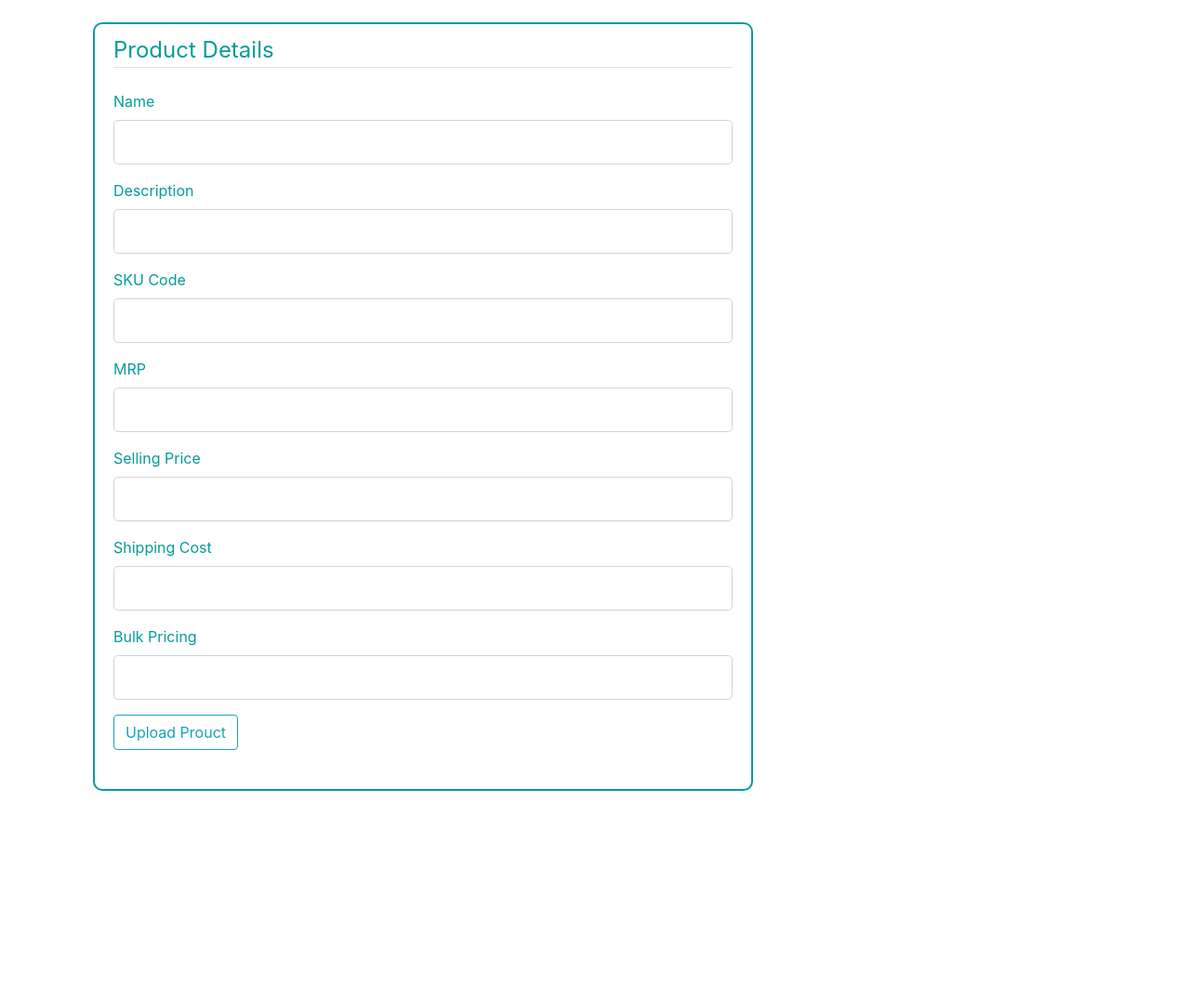
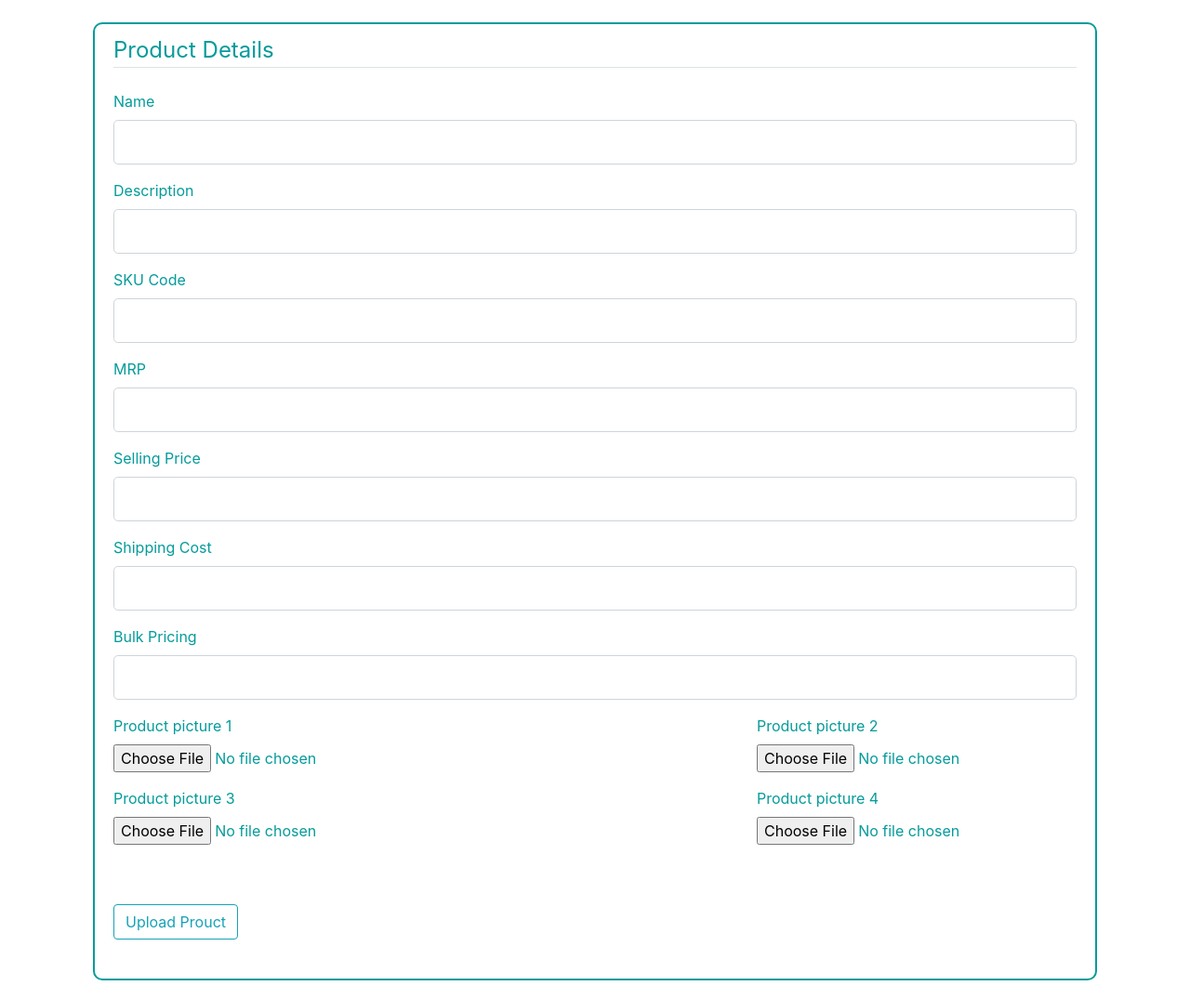
Before and after one commit to teampowstik/seller-end, a Flask app: page /upload-product in a window 1280 px wide. Shown: the part 56-1131 px from the top of the page at 93% size. Before the commit the page ends 907 px from the top, so only its background shows below. Run offline with Flask 2, Linux system fonts and the light colour scheme; a user stored in the database is signed in; some libraries are stand-ins or nearby versions.

Commit message:
Build: Image uplaod options

```diff
--- a/flaskFile/__init__.py
+++ b/flaskFile/__init__.py
@@ -28,4 +28,7 @@ def createApp(configClass=Config):
     from flaskFile.product.routes import product
     app.register_blueprint(product)
 
+    with app.app_context():
+        db.create_all()
+
     return app
--- a/flaskFile/config.py
+++ b/flaskFile/config.py
@@ -3,3 +3,4 @@ import os
 class Config:
     SECRET_KEY = '5791628bb0b130c676dfde280ba245'
     SQLALCHEMY_DATABASE_URI = 'sqlite:///site.db'
+    # UPLOAD_FOLDER='C:\\Users\\siddpc\\OneDrive\\Desktop\\POWSTIK\\seller-end\\flaskFile\\static\\product_images\\'
--- a/flaskFile/general/routes.py
+++ b/flaskFile/general/routes.py
@@ -7,6 +7,6 @@ general = Blueprint('general', __name__)
 def home():
     return render_template('general/home.html', title="Powstik-Seller-Portal")
 
-@general.app_errorhandler(Exception)
-def errorHandler(Exception):
-    return render_template ("general/error.html", title="Error")
+# @general.app_errorhandler(Exception)
+# def errorHandler(Exception):
+#     return render_template ("general/error.html", title="Error")
--- a/flaskFile/models.py
+++ b/flaskFile/models.py
@@ -40,6 +40,11 @@ class Product(db.Model):
     shipping_cost = db.Column(db.Integer, nullable=False)
     bulk_pricing = db.Column(db.Integer, nullable=False)
     userId = db.Column(db.Integer, db.ForeignKey('user.id'), nullable=False)
+    image_1 = db.Column(db.String(40), nullable=False)
+    image_2 = db.Column(db.String(40), nullable=False)
+    image_3 = db.Column(db.String(40), nullable=False)
+    image_4 = db.Column(db.String(40), nullable=False)
+
 
     def __repr__(self):
         return f"UserRide('{self.userId}','{self.name}', '{self.id}')"
--- a/flaskFile/product/forms.py
+++ b/flaskFile/product/forms.py
@@ -1,6 +1,7 @@
 from flask_wtf import FlaskForm
-from wtforms import StringField, DateField, SelectField, SubmitField, IntegerField
+from wtforms import StringField, SubmitField, IntegerField, FileField
 from wtforms.validators import DataRequired
+from flask_wtf.file import FileField, FileAllowed
 
 class Product(FlaskForm):
     name = StringField('Name', validators=[DataRequired()])
@@ -10,5 +11,9 @@ class Product(FlaskForm):
     selling_price = IntegerField('Selling Price', validators=[DataRequired()])
     shipping_cost = IntegerField('Shipping Cost', validators=[DataRequired()])
     bulk_pricing = IntegerField('Bulk Pricing', validators=[DataRequired()])
+    image_1 = FileField("Product picture 1", validators=[FileAllowed(['jpg', 'png', 'jpeg'])])
+    image_2 = FileField("Product picture 2", validators=[FileAllowed(['jpg', 'png', 'jpeg'])])
+    image_3 = FileField("Product picture 3", validators=[FileAllowed(['jpg', 'png', 'jpeg'])])
+    image_4 = FileField("Product picture 4", validators=[FileAllowed(['jpg', 'png', 'jpeg'])])
 
     submit = SubmitField('Upload Prouct')
--- a/flaskFile/product/routes.py
+++ b/flaskFile/product/routes.py
@@ -3,6 +3,7 @@ from flask_login import login_required, current_user
 from flaskFile.models import Product as PD
 from flaskFile import db
 from flaskFile.product.forms import Product
+from flaskFile import utils
 
 product = Blueprint('product', __name__)
 
@@ -12,6 +13,12 @@ def uploadProduct():
     form = Product()
     if form.validate_on_submit():
         try:
+            print("\n\n\n", form.image_1, "\n\n\n")
+            image_1_url = utils.save_picture(form.image_1.data)
+            image_2_url = utils.save_picture(form.image_2.data)
+            image_3_url = utils.save_picture(form.image_3.data)
+            image_4_url = utils.save_picture(form.image_4.data)
+
             product = PD(name=form.name.data,\
                 description=form.description.data,\
                     userId=current_user.id,\
@@ -19,7 +26,11 @@ def uploadProduct():
                             mrp=form.mrp.data,\
                                 selling_price=form.selling_price.data,\
                                     shipping_cost=form.shipping_cost.data,\
-                                        bulk_pricing=form.bulk_pricing.data\
+                                        bulk_pricing=form.bulk_pricing.data,\
+                                            image_1 = image_1_url,\
+                                                image_2 = image_2_url,\
+                                                    image_3 = image_3_url,\
+                                                        image_4 = image_4_url
                 )
             db.session.add(product)
             db.session.commit()
--- a/flaskFile/static/main.css
+++ b/flaskFile/static/main.css
@@ -145,3 +145,13 @@ footer {
   background-color: #059b9b;
   display: inline-block;
 }
+
+.image-box {
+  display: flex;
+  justify-content: space-between;
+}
+
+.text-box {
+  height: 200px;
+  width: max-width;
+}
--- a/flaskFile/templates/product/upload-product.html
+++ b/flaskFile/templates/product/upload-product.html
@@ -2,7 +2,7 @@
 {% block content %}
     <div class="container">
         <div class="row">
-            <div class="col-sm col-md-8">
+            <div class="col-md-12 col-md-12">
                 <div class="content-section">
                     <form method="POST" action="">
                         {{ form.hidden_tag() }}
@@ -99,6 +99,47 @@
                                     {{ form.bulk_pricing(class="form-control form-control-lg") }}
                                 {% endif %}
                             </div>
+                            <div class="image-box">
+                                <div class="form-group">
+                                    {{ form.image_1.label }}
+                                    {{ form.image_1(class="form-control-file") }}
+                                    {% if form.image_1.errors %}
+                                        {% for error in form.image_1.errors %}
+                                            <span class="text-danger">{{ error }}</span><br>
+                                        {% endfor %}
+                                    {% endif %}
+                                </div>
+                                <div class="form-group">
+                                    {{ form.image_2.label }}
+                                    {{ form.image_2(class="form-control-file") }}
+                                    {% if form.image_2.errors %}
+                                        {% for error in form.image_2.errors %}
+                                            <span class="text-danger">{{ error }}</span><br>
+                                        {% endfor %}
+                                    {% endif %}
+                                </div>
+                            </div>
+                            <div class="image-box">
+                                <div class="form-group">
+                                    {{ form.image_3.label }}
+                                    {{ form.image_3(class="form-control-file") }}
+                                    {% if form.image_3.errors %}
+                                        {% for error in form.image_3.errors %}
+                                            <span class="text-danger">{{ error }}</span><br>
+                                        {% endfor %}
+                                    {% endif %}
+                                </div>
+                                <div class="form-group">
+                                    {{ form.image_4.label }}
+                                    {{ form.image_4(class="form-control-file") }}
+                                    {% if form.image_4.errors %}
+                                        {% for error in form.image_4.errors %}
+                                            <span class="text-danger">{{ error }}</span><br>
+                                        {% endfor %}
+                                    {% endif %}
+                                </div>
+                            </div>
+                            <br><br>
                         <div class="form-group">
                             {{ form.submit(class="btn btn-outline-info") }}
                         </div>
--- a/flaskFile/templates/user/login.html
+++ b/flaskFile/templates/user/login.html
@@ -39,6 +39,9 @@
                             {{ form.remember.label(class="form-check-label") }}
                         </div>
                     </fieldset>
+                    <div class="form-group">
+                        {{ form.submit(class="btn btn-outline-info") }}
+                    </div>
                 </form>
             </div>
             <div class="border-top pt-3">
--- a/flaskFile/user/routes.py
+++ b/flaskFile/user/routes.py
@@ -2,7 +2,6 @@ from flask import url_for, redirect, render_template, flash, request, Blueprint
 from flask_login import login_required, current_user, login_user, logout_user
 from flaskFile.models import User
 from flaskFile import db, bcrypt
-from flaskFile.user.utils import save_picture, sendEmail
 from flaskFile.user.forms import (RegistrationForm, LoginForm)
 
 user = Blueprint('user', __name__)
```
Also changed, not shown: flaskFile/user/utils.py (deleted, +0 -61 lines), flaskFile/utils.py (added, +15 -0 lines), flaskFile/site.db, 1 other file.
